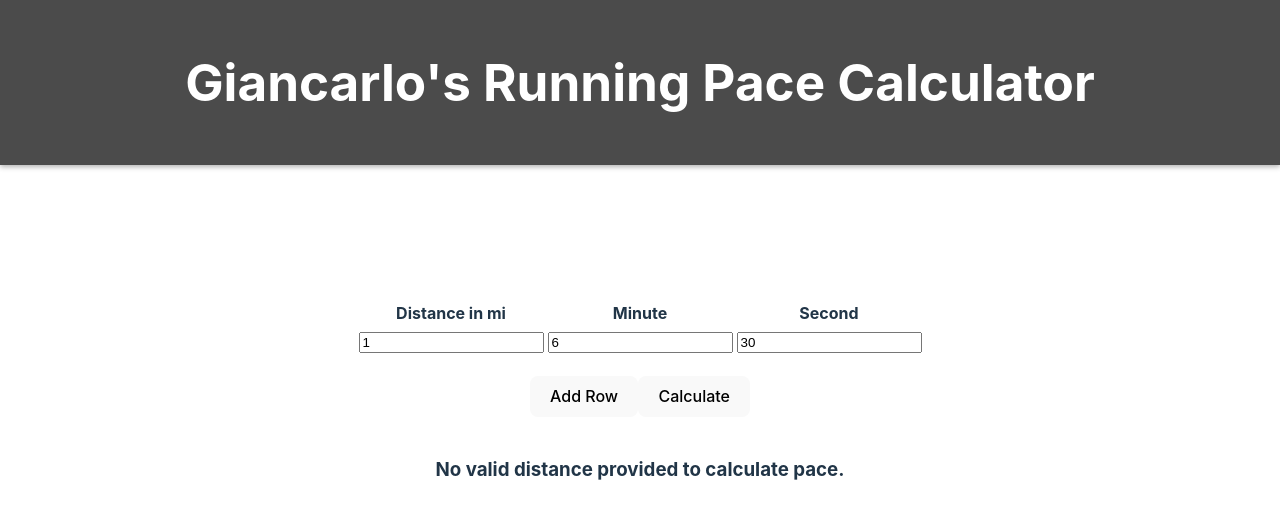
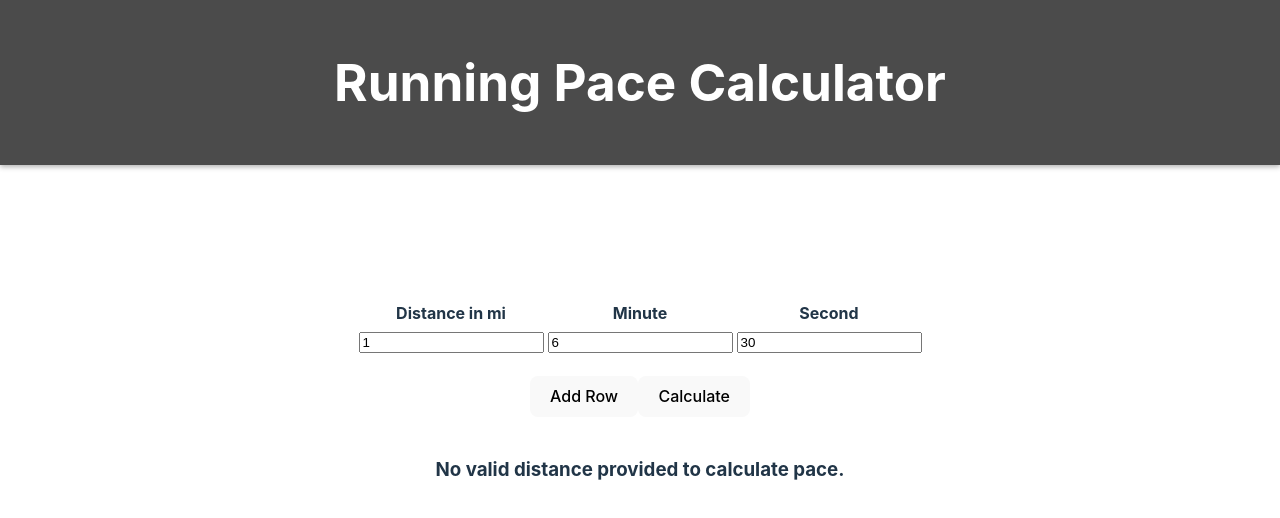
Before and after one commit to gian-s/pace-calc, a React (Vite) app: page / in a window 1280 px wide. Shown: the top 518 px of the page. Built offline with nearby package versions, Linux system fonts and the light colour scheme.

Commit message:
test fix

```diff
--- a/src/App.jsx
+++ b/src/App.jsx
@@ -98,7 +98,7 @@ const App = () => {
   return (
     <div>
       <div className="header">
-        <h1>Giancarlo's Running Pace Calculator</h1>
+        <h1> Running Pace Calculator</h1>
       </div>
       <div className="table-container">
         <Table data={data} columns={columns} handleEdit={handleEdit} handleDelete={handleDelete} />
```
